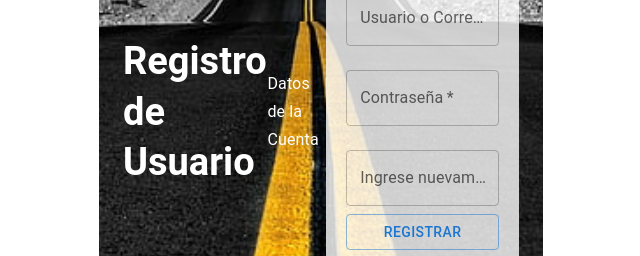
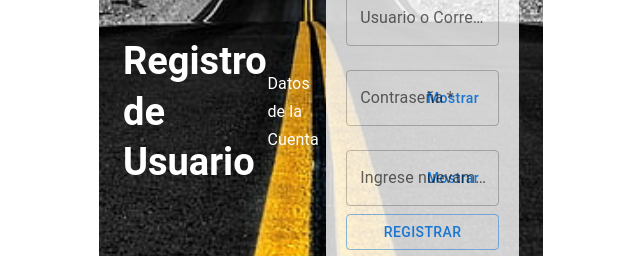
Before and after one commit to Nicolas0903/GRUPO2-SOFT2, a React (Create React App) app in the folder frontend/: page /register2 in a window 1280 px wide. Shown: the part 288-544 px from the top of the page, without its empty margins (319-959 px from the left). Built offline with nearby package versions, Linux system fonts and the light colour scheme.

Commit message:
register - mostrar contraseña

```diff
--- a/frontend/src/views/RegisterPage2/RegisterPage2.jsx
+++ b/frontend/src/views/RegisterPage2/RegisterPage2.jsx
@@ -7,6 +7,8 @@ const RegisterPage2 = () => {
     const [usuario, setUsuario] = useState('');
     const [contrasena, setContrasena] = useState('');
     const [confirmarContrasena, setConfirmarContrasena] = useState('');
+    const [mostrarContrasena, setMostrarContrasena] = useState(false);
+    const [mostrarConfirmarContrasena, setMostrarConfirmarContrasena] = useState(false);
     const navigate = useNavigate();
 
     const handleSubmit = (event) => {
@@ -52,9 +54,19 @@ const RegisterPage2 = () => {
             required
             fullWidth
             label="Contraseña"
-          type="password"
+            type={mostrarContrasena ? 'text' : 'password'} // Cambia el tipo según el estado
             value={contrasena}
             onChange={(e) => setContrasena(e.target.value)}
+            InputProps={{
+              endAdornment: (
+                <Button
+                  onClick={() => setMostrarContrasena(!mostrarContrasena)}
+                  style={{ textTransform: 'none' }} // Para evitar que el botón cambie el formato
+                >
+                  {mostrarContrasena ? 'Ocultar' : 'Mostrar'}
+                </Button>
+              ),
+            }}
           />
           <TextField
             className="TextField"
@@ -63,9 +75,19 @@ const RegisterPage2 = () => {
             required
             fullWidth
             label="Ingrese nuevamente la contraseña"
-          type="password"
+            type={mostrarConfirmarContrasena ? 'text' : 'password'} // Cambia el tipo según el estado
             value={confirmarContrasena}
             onChange={(e) => setConfirmarContrasena(e.target.value)}
+            InputProps={{
+              endAdornment: (
+                <Button
+                  onClick={() => setMostrarConfirmarContrasena(!mostrarConfirmarContrasena)}
+                  style={{ textTransform: 'none' }} // Para evitar que el botón cambie el formato
+                >
+                  {mostrarConfirmarContrasena ? 'Ocultar' : 'Mostrar'}
+                </Button>
+              ),
+            }}
           />
           <div className="ContenedorRegistro-Boton">
             <Button className="RegistrarBoton" variant="outlined" type="submit">
```
Also changed, not shown: frontend/src/views/RegisterPage1/RegisterPage1.jsx (line endings or trailing spaces). Lines whose indentation alone changed are shown as unchanged.
